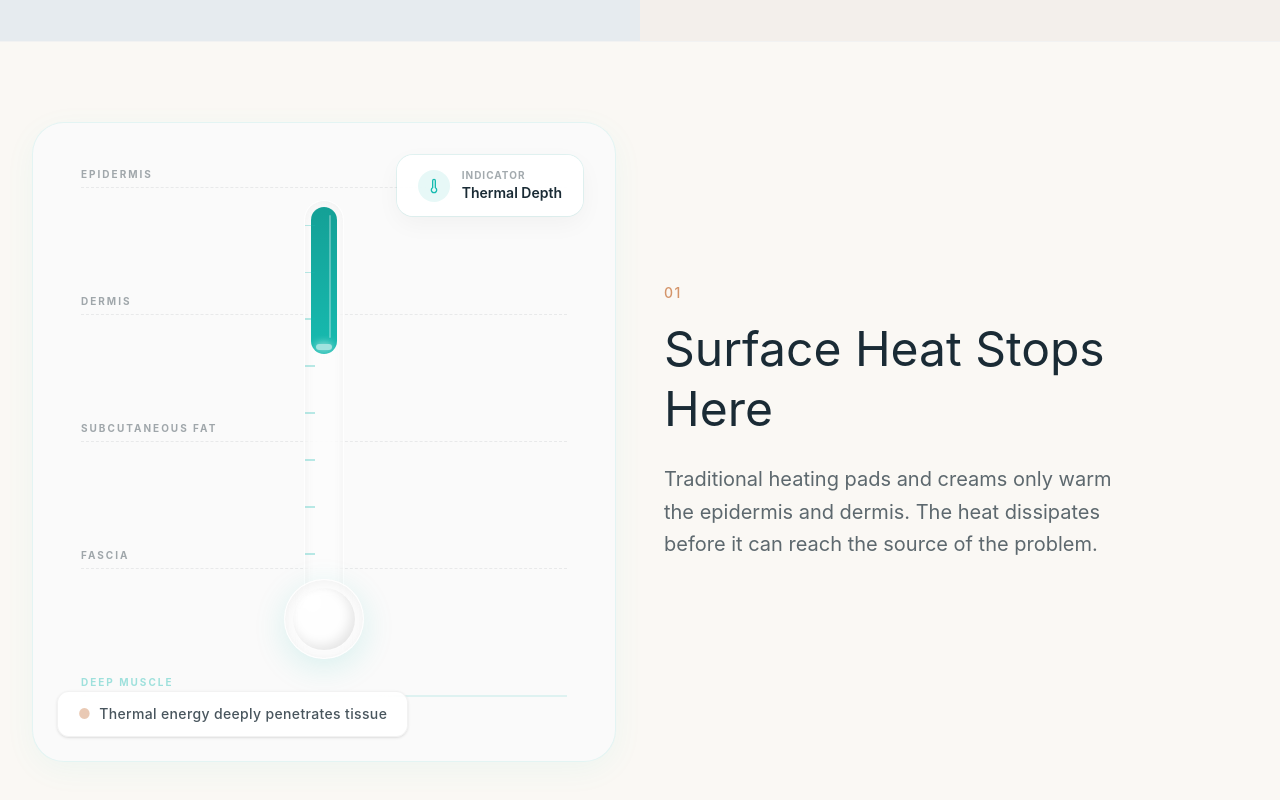
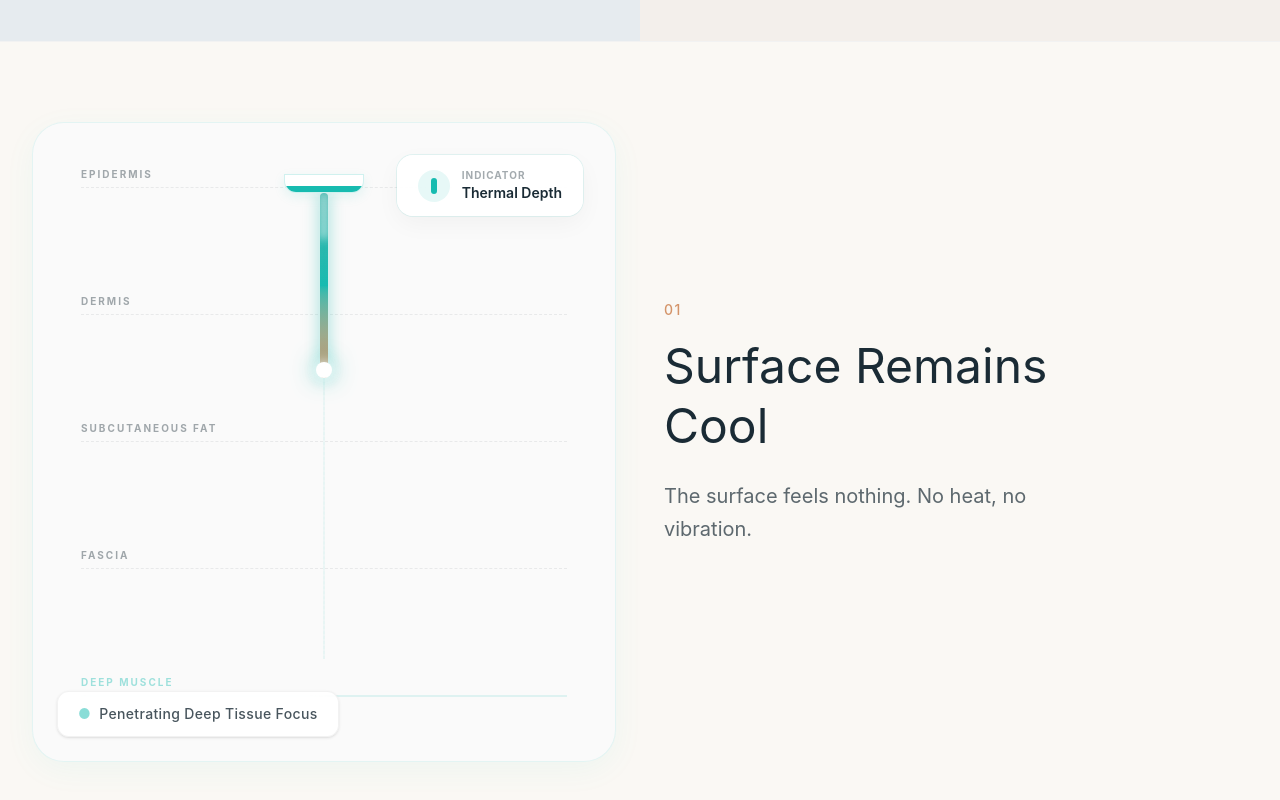
Before and after one commit to gautamwebdesign-sketch/ultraeasetest, a Next.js app: page / in a window 1280 px wide. Shown: the part 2784-3584 px from the top of the page. Built offline with nearby package versions, Linux system fonts and the light colour scheme.

Commit message:
Replace thermometer visual with downward penetration beam and update narrative steps

```diff
--- a/src/components/home/TissueDepthVisualiser.tsx
+++ b/src/components/home/TissueDepthVisualiser.tsx
@@ -7,18 +7,18 @@ import { Thermometer } from "lucide-react";
 
 const steps = [
     {
-        title: "Surface Heat Stops Here",
-        desc: "Traditional heating pads and creams only warm the epidermis and dermis. The heat dissipates before it can reach the source of the problem.",
+        title: "Surface Remains Cool",
+        desc: "The surface feels nothing. No heat, no vibration.",
         layerIndex: 0
     },
     {
         title: "The Ultrasound Wave",
-        desc: "Ultraease sends high-frequency sound waves that bypass the surface layers entirely. You feel nothing on the skin, but the energy is traveling deeper.",
+        desc: "The wave moves through tissue, converting as it goes deeper.",
         layerIndex: 1
     },
     {
         title: "Warmth From Within",
-        desc: "When the waves hit the dense tissue of your fascia and deep muscle, the kinetic energy converts into deep, soothing warmth directly where you need it.",
+        desc: "Here the sound wave becomes heat. Right at the source.",
         layerIndex: 2
     }
 ];
@@ -30,12 +30,12 @@ export function TissueDepthVisualiser() {
         offset: ["start start", "end end"]
     });
 
-    // Correct Logic: Starts TOP (Epidermis) -> Travels DOWN to 100% (Deep Muscle)
-    const signalDepth = useTransform(scrollYProgress, [0, 0.4, 0.8], ["10%", "50%", "100%"]);
+    // Beam starts at top (10%) and travels DOWN to 100% (Deep Muscle)
+    const beamHeight = useTransform(scrollYProgress, [0, 0.4, 0.8], ["10%", "50%", "95%"]);
 
-    // Deep warmth is ONLY visible when it reaches the bottom (Deep Muscle)
-    const deepWarmthOpacity = useTransform(scrollYProgress, [0.6, 0.8], [0, 1]);
-    const deepWarmthScale = useTransform(scrollYProgress, [0.6, 0.8, 1], [0.8, 1, 1.1]);
+    // Deep warmth ONLY erupts when it reaches the bottom
+    const deepWarmthOpacity = useTransform(scrollYProgress, [0.65, 0.85], [0, 1]);
+    const deepWarmthScale = useTransform(scrollYProgress, [0.65, 0.85, 1], [0.8, 1, 1.1]);
 
     return (
         <section ref={containerRef} className="relative h-[300vh] bg-warm-ivory">
@@ -49,7 +49,7 @@ export function TissueDepthVisualiser() {
                         <div className="absolute top-6 right-6 lg:top-8 lg:right-8 z-30">
                             <div className="flex items-center gap-3 bg-white/90 backdrop-blur-xl px-5 py-3 rounded-2xl border border-white/40 shadow-[0_8px_24px_rgba(0,0,0,0.04)] ring-1 ring-[#17bbb0]/10">
                                 <div className="w-8 h-8 rounded-full bg-[#17bbb0]/10 flex items-center justify-center">
-                                    <Thermometer className="text-[#17bbb0] w-4 h-4" />
+                                    <div className="w-1.5 h-4 bg-[#17bbb0] rounded-full" />
                                 </div>
                                 <div className="flex flex-col">
                                     <span className="text-[10px] font-bold tracking-widest uppercase text-deep-charcoal/40">Indicator</span>
@@ -77,65 +77,56 @@ export function TissueDepthVisualiser() {
                             </div>
                         </div>
 
-                        {/* Cohesive Thermometer Visual (Travels Downwards) */}
-                        <div className="absolute left-1/2 -translate-x-1/2 top-[12%] bottom-[16%] w-20 z-10 flex flex-col items-center">
+                        {/* Penetration Beam Visual */}
+                        <div className="absolute left-1/2 -translate-x-1/2 top-[8%] bottom-[16%] w-24 z-10 flex flex-col items-center">
 
-                            {/* The Glass Housing */}
+                            {/* Device representation at the top (Skin Contact) */}
+                            <div className="w-20 h-5 bg-white rounded-b-xl border border-[#17bbb0]/20 shadow-[0_4px_12px_rgba(23,187,176,0.1)] z-30 relative overflow-hidden flex items-end justify-center">
+                                <div className="absolute inset-x-0 bottom-0 h-1.5 bg-[#17bbb0]" />
+                            </div>
+
+                            {/* The Penetration Beam Container */}
                             <div className="relative w-full h-full flex flex-col items-center">
-                                {/* Tube Section */}
-                                <div className="w-10 flex-1 bg-white/40 backdrop-blur-md rounded-t-full border-x border-t border-white/60 shadow-[inset_0_2px_12px_rgba(0,0,0,0.05)] p-1.5 z-10 relative overflow-hidden pb-10 flex flex-col justify-start">
-                                    {/* Flowing Medium (Grows Top to Bottom) */}
-                                    <motion.div
-                                        className="w-full bg-gradient-to-b from-[#14a096] to-[#17bbb0] rounded-b-full rounded-t-full relative z-20 origin-top"
-                                        style={{ height: signalDepth }}
-                                    >
-                                        <div className="absolute bottom-1 left-1/2 -translate-x-1/2 w-4 h-1.5 bg-white/60 rounded-full shadow-[0_0_8px_rgba(255,255,255,0.8)]" />
-                                        <div className="absolute right-1.5 top-2 bottom-4 w-0.5 bg-white/30 rounded-full blur-[0.5px]" />
-                                    </motion.div>
+                                {/* The Wave Beam */}
+                                <motion.div
+                                    className="w-1.5 sm:w-2 bg-gradient-to-b from-[#14a096]/80 via-[#17bbb0] to-amber-glow relative z-20 origin-top rounded-full shadow-[0_0_15px_rgba(23,187,176,0.5)]"
+                                    style={{ height: beamHeight }}
+                                >
+                                    {/* Pulse effect running down the beam */}
+                                    <div className="absolute inset-x-0 top-0 bottom-0 overflow-hidden rounded-full">
+                                        <div className="w-full h-1/4 bg-white/60 blur-[4px] animate-[pulse-down_2s_ease-in-out_infinite]" />
+                                    </div>
 
-                                    {/* Ticks */}
-                                    <div className="absolute left-0 top-6 bottom-16 flex flex-col justify-between pointer-events-none z-30">
-                                        {Array.from({ length: 8 }).map((_, i) => (
-                                            <div key={i} className="w-2.5 h-[1.5px] bg-[#17bbb0]/30" />
-                                        ))}
-                                    </div>
-                                </div>
+                                    {/* Beam Head (Leading Edge) */}
+                                    <div className="absolute bottom-0 left-1/2 -translate-x-1/2 w-4 h-4 bg-white rounded-full shadow-[0_0_12px_rgba(255,255,255,1),_0_0_24px_rgba(23,187,176,0.8)] z-30" />
+                                </motion.div>
 
-                                {/* Bulb Section (Bottom) */}
-                                <div className="w-20 h-20 bg-white/40 backdrop-blur-md rounded-full border border-white/60 shadow-[inset_0_2px_12px_rgba(0,0,0,0.05),_0_8px_32px_rgba(23,187,176,0.15)] -mt-10 z-20 flex items-center justify-center p-2.5 relative">
-                                    <div className="absolute inset-2 bg-white/60 rounded-full flex items-center justify-center overflow-hidden shadow-[inset_-4px_-4px_12px_rgba(0,0,0,0.1),_inset_4px_4px_12px_rgba(255,255,255,0.5)]">
-                                        <div className="absolute top-2 left-3 w-4 h-4 bg-white/60 rounded-full blur-[1px] z-30" />
-
-                                        {/* Bulb only fills when signal reaches bottom */}
-                                        <motion.div
-                                            className="absolute inset-0 bg-[#17bbb0]"
-                                            style={{ opacity: deepWarmthOpacity }}
-                                        />
-
-                                        {/* Amber Glow inside Bulb (Fires at bottom) */}
-                                        <motion.div
-                                            className="absolute inset-0 bg-amber-glow mix-blend-screen"
-                                            style={{ opacity: deepWarmthOpacity }}
-                                        />
-                                    </div>
-                                </div>
+                                {/* Ambient Beam track (faint path indicating where it can go) */}
+                                <div className="absolute top-0 bottom-0 left-1/2 -translate-x-1/2 w-[1px] bg-[#17bbb0]/10 border-r border-[#17bbb0]/5 border-dashed z-0" />
                             </div>
                         </div>
 
-                        {/* Ambient Deep Warmth (Background Aura) - Fires at bottom */}
+                        {/* Deep Heat Eruption (Fires only at bottom) */}
                         <motion.div
-                            className="absolute bottom-[10%] left-1/2 -translate-x-1/2 w-48 sm:w-64 h-32 bg-amber-glow/40 blur-[40px] rounded-full z-0 mix-blend-multiply pointer-events-none"
+                            className="absolute bottom-[10%] left-1/2 -translate-x-1/2 w-64 h-32 flex items-center justify-center z-0 pointer-events-none"
                             style={{
                                 opacity: deepWarmthOpacity,
                                 scale: deepWarmthScale
                             }}
-                        />
+                        >
+                            {/* Core Intense Heat */}
+                            <div className="absolute w-24 h-12 bg-amber-glow/60 blur-[20px] rounded-full mix-blend-multiply" />
+                            {/* Outer Radiating Warmth */}
+                            <div className="absolute w-64 h-32 bg-[#17bbb0]/20 blur-[40px] rounded-full mix-blend-multiply" />
+                            {/* Center bright spark */}
+                            <div className="absolute w-8 h-4 bg-white/40 blur-[8px] rounded-full mix-blend-overlay" />
+                        </motion.div>
 
                         {/* Footnote positioned at bottom left */}
                         <div className="absolute bottom-6 left-6 right-6 lg:right-auto z-30">
                             <p className="text-xs sm:text-sm text-deep-charcoal/80 font-sans tracking-wide bg-white/90 backdrop-blur-md py-3 px-5 rounded-xl inline-block border border-black/5 shadow-sm font-medium">
-                                <span className="text-amber-glow font-bold mr-2 inline-block animate-pulse">●</span>
-                                Thermal energy deeply penetrates tissue
+                                <span className="text-[#17bbb0] font-bold mr-2 inline-block animate-pulse">●</span>
+                                Penetrating Deep Tissue Focus
                             </p>
                         </div>
                     </div>
```
